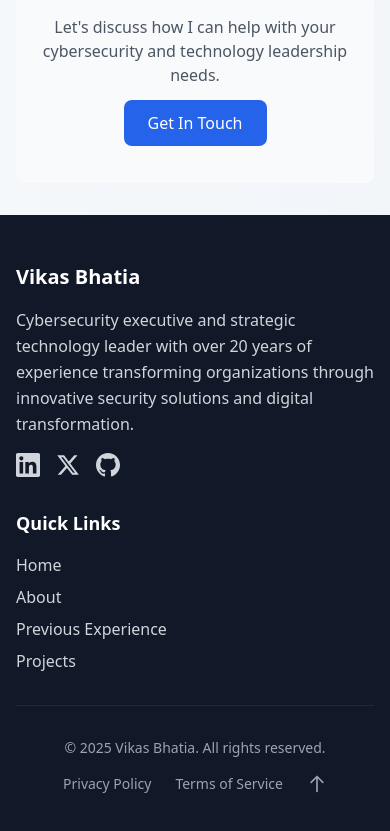
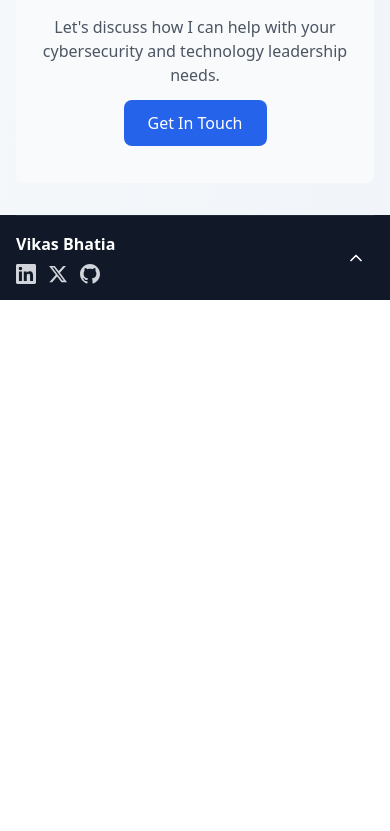
Before and after one commit to veebeeyoukay/vikas-bhatia-portfolio, a React (Vite) app: page /projects in a window 390 px wide. Shown: the part 3161-3992 px from the top of the page. After the commit the page ends 3461 px from the top, so only its background shows below. Built offline with nearby package versions, Linux system fonts and the light colour scheme.

Commit message:
Refactor Footer component to enhance mobile responsiveness and user experience. Added expandable content for quick links and social media icons, while maintaining the desktop layout. Improved styling and functionality for better accessibility and navigation.

```diff
--- a/src/components/Footer.tsx
+++ b/src/components/Footer.tsx
@@ -1,8 +1,11 @@
-import React from 'react';
+import React, { useState } from 'react';
 import { Link } from 'react-router-dom';
 import { scrollToSection } from '@/lib/utils';
+import { ChevronUp, ChevronDown } from 'lucide-react';
 
 const Footer: React.FC = () => {
+  const [isExpanded, setIsExpanded] = useState(false);
+
   const scrollToTop = () => {
     window.scrollTo({
       top: 0,
@@ -13,8 +16,140 @@ const Footer: React.FC = () => {
   const currentYear = new Date().getFullYear();
 
   return (
-    <footer className="bg-gray-900 text-white">
-      <div className="container mx-auto px-4 py-12 max-w-7xl">
+    <footer className="bg-gray-900 text-white relative">
+      <div className="container mx-auto px-4 max-w-7xl">
+        {/* Mobile Collapsed View */}
+        <div className="md:hidden">
+          {/* Expandable Content - appears above the fixed bar */}
+          <div className={`overflow-hidden transition-all duration-300 ${isExpanded ? 'max-h-[400px] pb-4' : 'max-h-0'}`}>
+            <div className="pt-6 px-2">
+              <p className="text-gray-300 text-sm mb-4 leading-relaxed">
+                Cybersecurity executive and strategic technology leader with over 20 years of experience
+                transforming organizations through innovative security solutions and digital transformation.
+              </p>
+
+              {/* Quick Links */}
+              <div className="mb-6">
+                <h4 className="text-sm font-semibold mb-3">Quick Links</h4>
+                <ul className="space-y-2">
+                  <li>
+                    <Link to="/" className="text-gray-300 hover:text-white text-sm transition-colors">
+                      Home
+                    </Link>
+                  </li>
+                  <li>
+                    <button
+                      onClick={() => scrollToSection('about')}
+                      className="text-gray-300 hover:text-white text-sm transition-colors bg-transparent border-none cursor-pointer text-left"
+                    >
+                      About
+                    </button>
+                  </li>
+                  <li>
+                    <button
+                      onClick={() => scrollToSection('expertise')}
+                      className="text-gray-300 hover:text-white text-sm transition-colors bg-transparent border-none cursor-pointer text-left"
+                    >
+                      Previous Experience
+                    </button>
+                  </li>
+                  <li>
+                    <Link to="/projects" className="text-gray-300 hover:text-white text-sm transition-colors">
+                      Projects
+                    </Link>
+                  </li>
+                </ul>
+              </div>
+
+              {/* Bottom Section */}
+              <div className="border-t border-gray-800 pt-4 space-y-3">
+                <div className="text-gray-400 text-xs">
+                  © {currentYear} Vikas Bhatia. All rights reserved.
+                </div>
+                <div className="flex justify-between items-center">
+                  <div className="flex space-x-4">
+                    <Link to="/privacy" className="text-gray-400 hover:text-white text-xs transition-colors">
+                      Privacy Policy
+                    </Link>
+                    <Link to="/terms" className="text-gray-400 hover:text-white text-xs transition-colors">
+                      Terms of Service
+                    </Link>
+                  </div>
+                  <button
+                    onClick={scrollToTop}
+                    className="text-gray-400 hover:text-white transition-colors"
+                    aria-label="Back to top"
+                  >
+                    <svg className="w-4 h-4" fill="none" stroke="currentColor" viewBox="0 0 24 24">
+                      <path strokeLinecap="round" strokeLinejoin="round" strokeWidth={2} d="M5 10l7-7m0 0l7 7m-7-7v18" />
+                    </svg>
+                  </button>
+                </div>
+              </div>
+            </div>
+          </div>
+
+          {/* Always visible fixed bar at bottom */}
+          <div className="py-4 border-t border-gray-800">
+            <div className="flex items-center justify-between">
+              <div>
+                <h3 className="text-base font-semibold">Vikas Bhatia</h3>
+                {/* Social Icons */}
+                <div className="flex space-x-3 mt-2">
+                  <a
+                    href="https://www.linkedin.com/in/vikasbhatiauk"
+                    target="_blank"
+                    rel="noopener noreferrer"
+                    className="text-gray-300 hover:text-blue-400 transition-colors"
+                    aria-label="LinkedIn"
+                  >
+                    <svg className="w-5 h-5" fill="currentColor" viewBox="0 0 24 24">
+                      <path d="M20.447 20.452h-3.554v-5.569c0-1.328-.027-3.037-1.852-3.037-1.853 0-2.136 1.445-2.136 2.939v5.667H9.351V9h3.414v1.561h.046c.477-.9 1.637-1.85 3.37-1.85 3.601 0 4.267 2.37 4.267 5.455v6.286zM5.337 7.433c-1.144 0-2.063-.926-2.063-2.065 0-1.138.92-2.063 2.063-2.063 1.14 0 2.064.925 2.064 2.063 0 1.139-.925 2.065-2.064 2.065zm1.782 13.019H3.555V9h3.564v11.452zM22.225 0H1.771C.792 0 0 .774 0 1.729v20.542C0 23.227.792 24 1.771 24h20.451C23.2 24 24 23.227 24 22.271V1.729C24 .774 23.2 0 22.222 0h.003z"/>
+                    </svg>
+                  </a>
+                  <a
+                    href="https://x.com/vikasbhatiauk"
+                    target="_blank"
+                    rel="noopener noreferrer"
+                    className="text-gray-300 hover:text-blue-400 transition-colors"
+                    aria-label="Twitter"
+                  >
+                    <svg className="w-5 h-5" fill="currentColor" viewBox="0 0 24 24">
+                      <path d="M18.244 2.25h3.308l-7.227 8.26 8.502 11.24H16.17l-5.214-6.817L4.99 21.75H1.68l7.73-8.835L1.254 2.25H8.08l4.713 6.231zm-1.161 17.52h1.833L7.084 4.126H5.117z"/>
+                    </svg>
+                  </a>
+                  <a
+                    href="https://github.com/veebeeyoukay"
+                    target="_blank"
+                    rel="noopener noreferrer"
+                    className="text-gray-300 hover:text-blue-400 transition-colors"
+                    aria-label="GitHub"
+                  >
+                    <svg className="w-5 h-5" fill="currentColor" viewBox="0 0 24 24">
+                      <path d="M12 0c-6.626 0-12 5.373-12 12 0 5.302 3.438 9.8 8.207 11.387.599.111.793-.261.793-.577v-2.234c-3.338.726-4.033-1.416-4.033-1.416-.546-1.387-1.333-1.756-1.333-1.756-1.089-.745.083-.729.083-.729 1.205.084 1.839 1.237 1.839 1.237 1.07 1.834 2.807 1.304 3.492.997.107-.775.418-1.305.762-1.604-2.665-.305-5.467-1.334-5.467-5.931 0-1.311.469-2.381 1.236-3.221-.124-.303-.535-1.524.117-3.176 0 0 1.008-.322 3.301 1.23.957-.266 1.983-.399 3.003-.404 1.02.005 2.047.138 3.006.404 2.291-1.552 3.297-1.23 3.297-1.23.653 1.653.242 2.874.118 3.176.77.84 1.235 1.911 1.235 3.221 0 4.609-2.807 5.624-5.479 5.921.43.372.823 1.102.823 2.222v3.293c0 .319.192.694.801.576 4.765-1.589 8.199-6.086 8.199-11.386 0-6.627-5.373-12-12-12z"/>
+                    </svg>
+                  </a>
+                </div>
+              </div>
+
+              {/* Expand/Collapse Button */}
+              <button
+                onClick={() => setIsExpanded(!isExpanded)}
+                className="p-2 hover:bg-gray-800 rounded-lg transition-colors"
+                aria-label={isExpanded ? "Collapse footer" : "Expand footer"}
+              >
+                {isExpanded ? (
+                  <ChevronDown className="w-5 h-5" />
+                ) : (
+                  <ChevronUp className="w-5 h-5" />
+                )}
+              </button>
+            </div>
+          </div>
+        </div>
+
+        {/* Desktop View (unchanged) */}
+        <div className="hidden md:block py-12">
           <div className="grid md:grid-cols-2 gap-8 mb-8">
             {/* About Section */}
             <div>
@@ -118,6 +253,7 @@ const Footer: React.FC = () => {
             </div>
           </div>
         </div>
+      </div>
     </footer>
   );
 };
```
Lines whose indentation alone changed are shown as unchanged.
